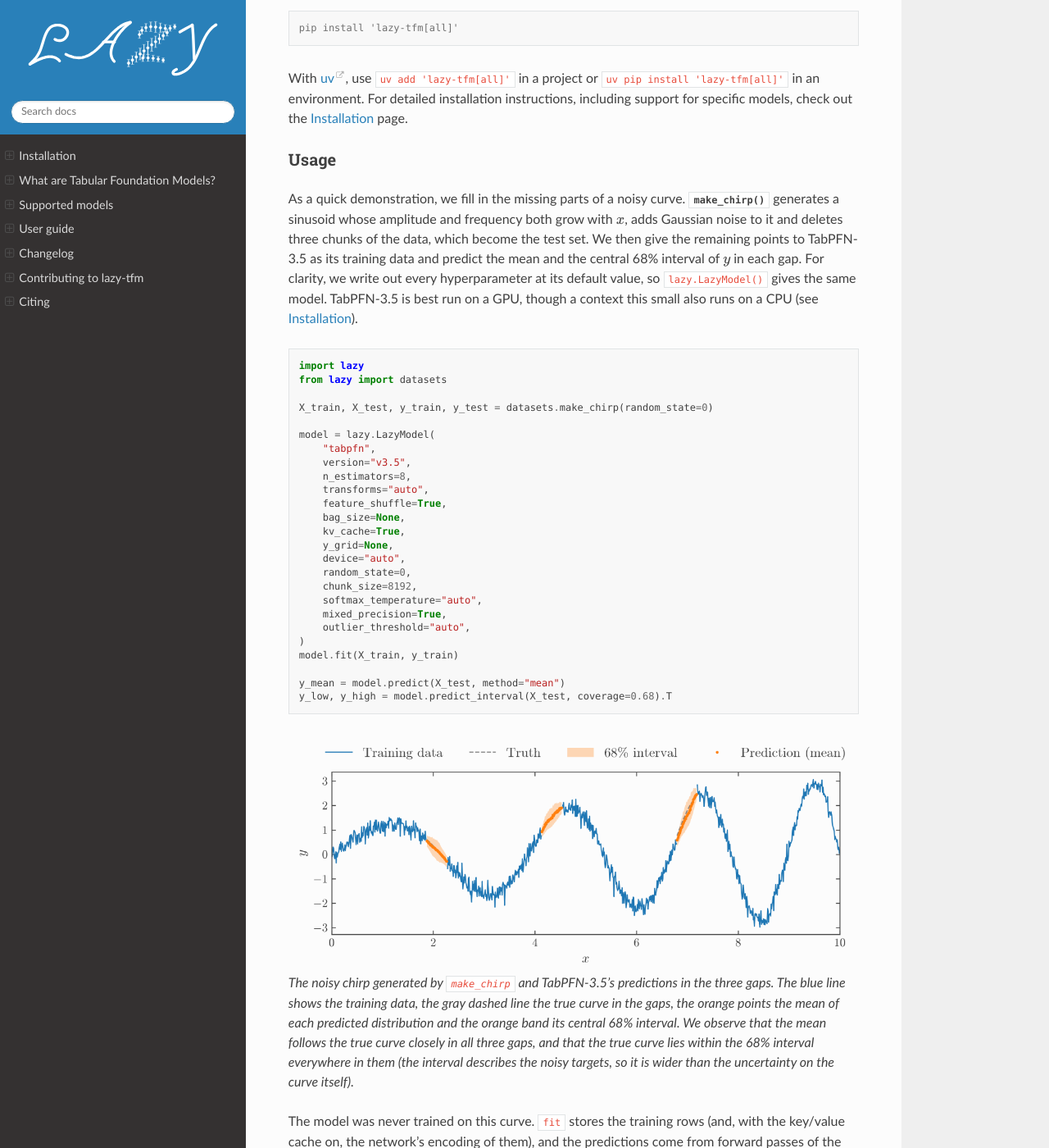
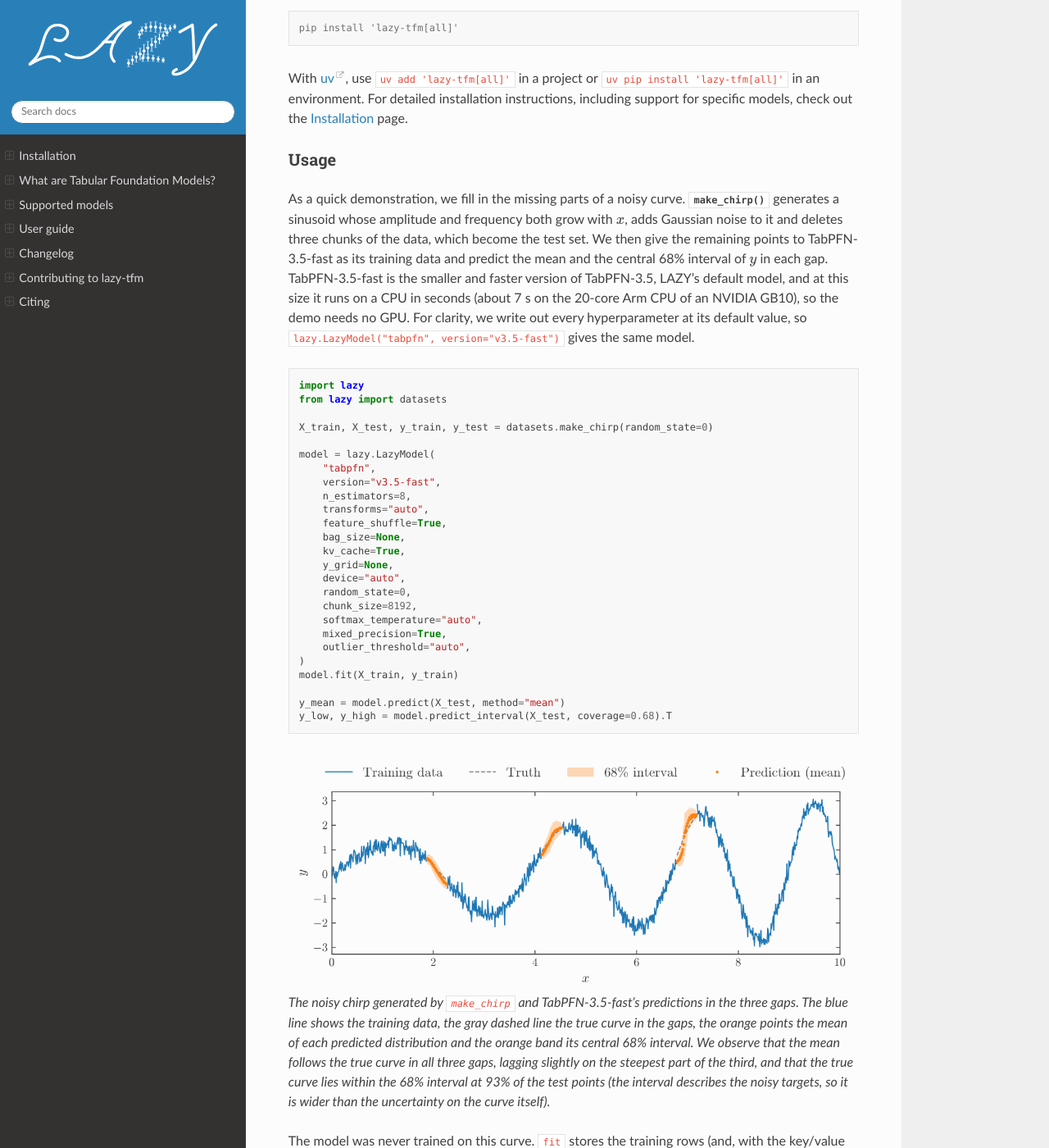
Before and after one commit to biprateep/lazy-tfm, a Sphinx documentation site: the page built from docs/index.md, in a window 1280 px wide and 1400 px high, scrolled down 570 px. Shown: the whole window at 82% size. Built offline with Sphinx 7.4.7 and the Read the Docs theme 3.1.0, drawn with Linux system fonts in a browser that asks for light colours; pages that are not in the unit, such as notebooks, are missing from menus.

Commit message:
Run the docs demo on TabPFN-3.5-fast, which needs no GPU
On the slowed chirp the fast checkpoint misses the three gaps by 0.11,
0.10 and 0.28 rms (TabPFN-3.5: 0.04, 0.06, 0.15), with the noise-free
curve inside its 68% interval at 93% of the test points, and it fits and
predicts in about 7 s on a CPU against 19 s, so a reader can run the
landing page's code on a laptop.

Co-Authored-By: Claude Opus 5.5 <noreply@anthropic.com>

````diff
--- a/docs/figures/make_figures.py
+++ b/docs/figures/make_figures.py
@@ -11,9 +11,9 @@
 # # The documentation's figures
 #
 # Every figure in the documentation that shows a model's output is made here,
-# so each one can be remade from the code that the page shows. The models run
-# at LAZY's defaults (TabPFN-3.5), which wants a GPU. Running the script
-# rewrites every PNG in `docs/figures/figs/`:
+# so each one can be remade from the code that the page shows. The model is
+# TabPFN-3.5-fast at LAZY's defaults, which runs on a CPU in seconds at these
+# sizes. Running the script rewrites every PNG in `docs/figures/figs/`:
 #
 #     python docs/figures/make_figures.py
 
@@ -77,14 +77,14 @@ plt.rcParams.update(RC_PARAMS)
 # ## Filling in a curve
 #
 # The landing page's demo, as it appears there: a noisy chirp with three
-# chunks cut out, and TabPFN-3.5's mean and 68% interval in the gaps.
+# chunks cut out, and TabPFN-3.5-fast's mean and 68% interval in the gaps.
 
 # %%
 X_train, X_test, y_train, y_test = datasets.make_chirp(random_state=0)
 
 model = lazy.LazyModel(
     "tabpfn",
-    version="v3.5",
+    version="v3.5-fast",
     n_estimators=8,
     transforms="auto",
     feature_shuffle=True,
@@ -326,7 +326,7 @@ fig, axes = plt.subplots(
 )
 for ax, size in zip(axes, sizes, strict=True):
     rows = np.sort(rng.choice(len(x_full), size, replace=False))
-    model = lazy.LazyModel("tabpfn")
+    model = lazy.LazyModel("tabpfn", version="v3.5-fast")
     model.fit(x_full[rows], y_full[rows])
     low, high = model.predict_interval(x_grid, coverage=0.68).T
     ax.fill_between(
--- a/docs/index.md
+++ b/docs/index.md
@@ -35,11 +35,13 @@ As a quick demonstration, we fill in the missing parts of a noisy curve.
 {func}`~lazy.datasets.make_chirp` generates a sinusoid whose amplitude and
 frequency both grow with $x$, adds Gaussian noise to it and deletes three
 chunks of the data, which become the test set. We then give the remaining
-points to TabPFN-3.5 as its training data and predict the mean and the central
-68% interval of $y$ in each gap. For clarity, we write out every
-hyperparameter at its default value, so `lazy.LazyModel()` gives the same
-model. TabPFN-3.5 is best run on a GPU, though a context this small also runs
-on a CPU (see {doc}`installation`).
+points to TabPFN-3.5-fast as its training data and predict the mean and the
+central 68% interval of $y$ in each gap. TabPFN-3.5-fast is the smaller and
+faster version of TabPFN-3.5, LAZY's default model, and at this size it runs
+on a CPU in seconds (about 7 s on the 20-core Arm CPU of an NVIDIA GB10), so
+the demo needs no GPU. For clarity, we write out every hyperparameter at its
+default value, so `lazy.LazyModel("tabpfn", version="v3.5-fast")` gives the
+same model.
 
 ```python
 import lazy
@@ -49,7 +51,7 @@ X_train, X_test, y_train, y_test = datasets.make_chirp(random_state=0)
 
 model = lazy.LazyModel(
     "tabpfn",
-    version="v3.5",
+    version="v3.5-fast",
     n_estimators=8,
     transforms="auto",
     feature_shuffle=True,
@@ -70,16 +72,17 @@ y_low, y_high = model.predict_interval(X_test, coverage=0.68).T
 ```
 
 ```{figure} figures/figs/chirp_demo.png
-:alt: A noisy chirp with three gaps, filled by TabPFN-3.5's mean and 68% interval.
+:alt: A noisy chirp with three gaps, filled by TabPFN-3.5-fast's mean and 68% interval.
 :width: 100%
 
-The noisy chirp generated by `make_chirp` and TabPFN-3.5's predictions in the
-three gaps. The blue line shows the training data, the gray dashed line the
-true curve in the gaps, the orange points the mean of each predicted
+The noisy chirp generated by `make_chirp` and TabPFN-3.5-fast's predictions in
+the three gaps. The blue line shows the training data, the gray dashed line
+the true curve in the gaps, the orange points the mean of each predicted
 distribution and the orange band its central 68% interval. We observe that the
-mean follows the true curve closely in all three gaps, and that the true curve
-lies within the 68% interval everywhere in them (the interval describes the
-noisy targets, so it is wider than the uncertainty on the curve itself).
+mean follows the true curve in all three gaps, lagging slightly on the
+steepest part of the third, and that the true curve lies within the 68%
+interval at 93% of the test points (the interval describes the noisy targets,
+so it is wider than the uncertainty on the curve itself).
 ```
 
 The model was never trained on this curve. `fit` stores the training rows
````
Also changed, not shown: docs/tfm.md (+4 -4 lines), docs/figures/figs/chirp_demo.png, docs/figures/figs/context_size.png.
